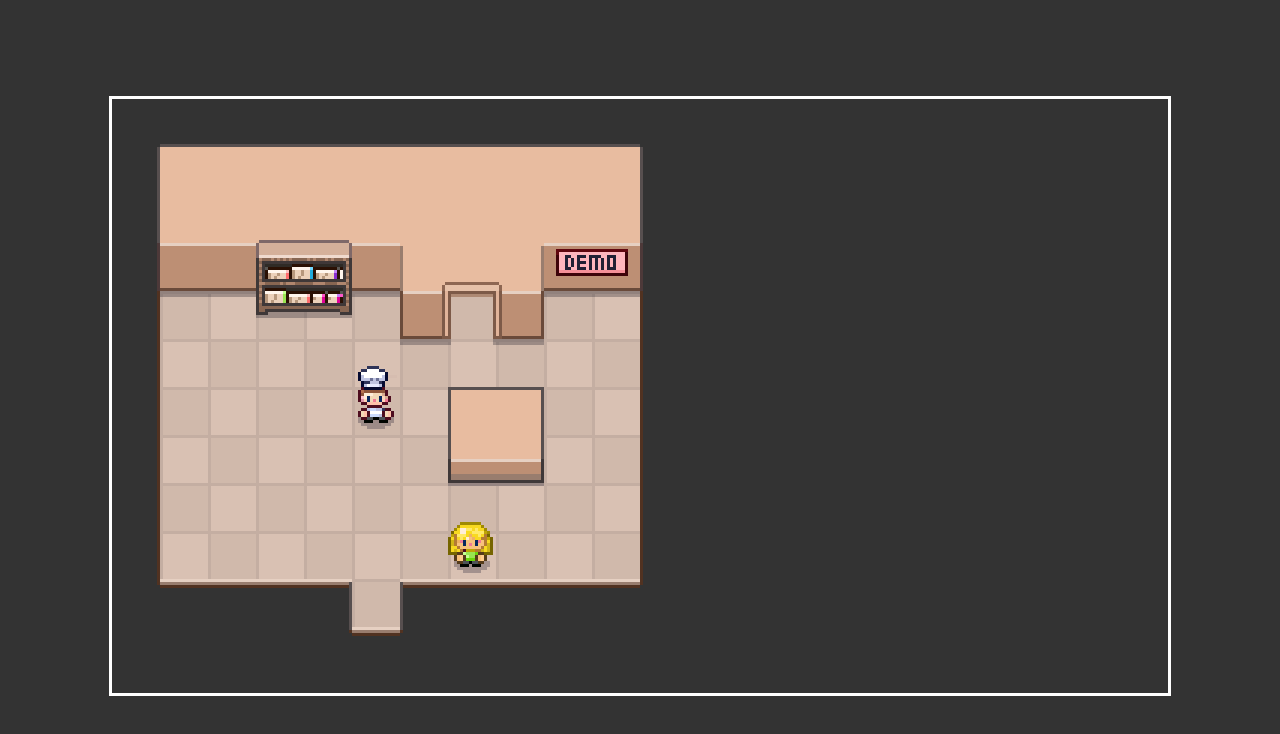
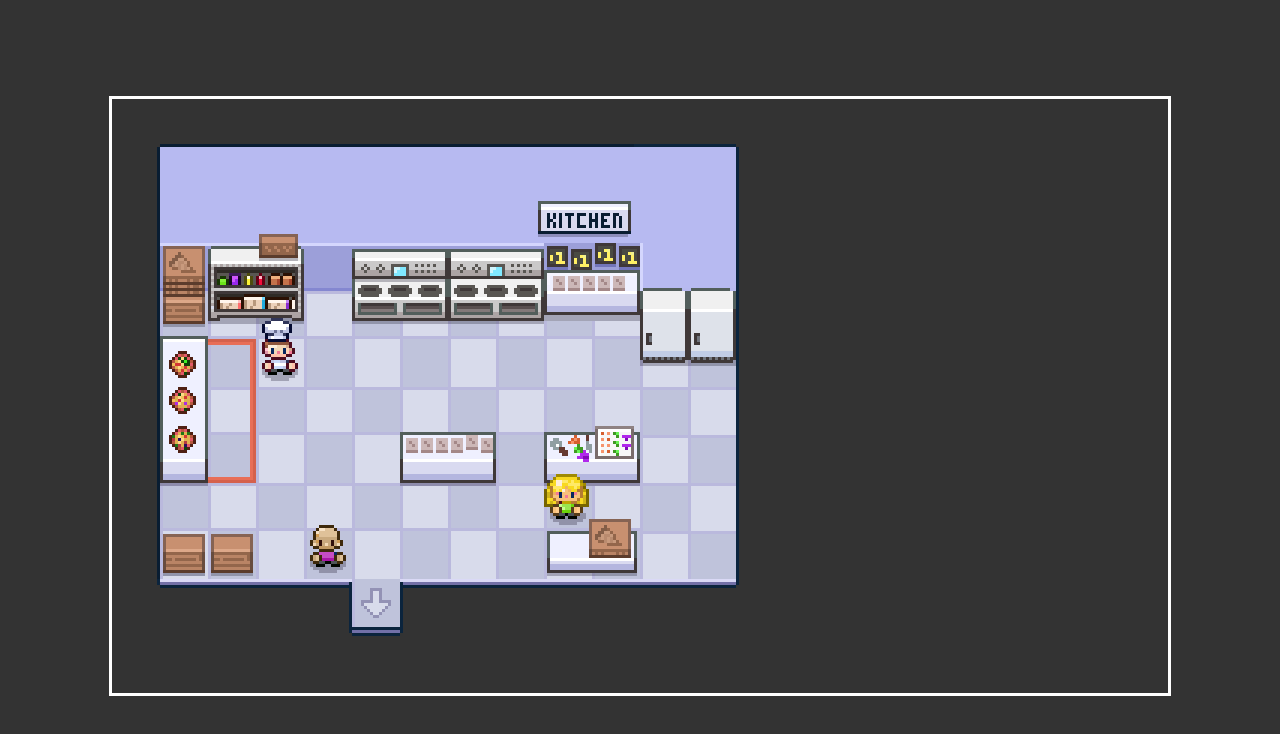
Before and after one commit to amreitz/JavaGame, a plain HTML site: page index.html in a window 1280 px wide. Drawn offline with Linux system fonts and the light colour scheme.

Commit message:
Organizing to better structure and imports.

```diff
--- a/OverworldMap.js
+++ /dev/null
@@ -1,61 +0,0 @@
-class OverworldMap {
-
-    constructor (config) {
-        this.gameObjects = config.gameObjects;
-
-        this.lowerImage = new Image();
-        this.lowerImage.src = config.lowerSrc; // tiles
-
-        this.upperImage = new Image();
-        this.upperImage.src = config.upperSrc; // things that are drawn to obscure / go over the characters.
-    }
-
-    drawLowerImage(ctx) {
-        ctx.drawImage(this.lowerImage,0,0)
-    }
-
-    drawUpperImage(ctx){
-        ctx.drawImage(this.upperImage,0,0)
-    }
-
-}
-
-window.OverworldMaps = {
-    DemoRoom: {
-        lowerSrc: "/images/maps/DemoLower.png",
-        upperSrc: "/images/maps/DemoUpper.png",
-        gameObjects: {
-            hero: new Character({
-                x: utils.withGrid(5),
-                y: utils.withGrid(6),
-                isPlayerControlled: true,
-            }),
-            npc1: new Character({
-                x: utils.withGrid(7),
-                y: utils.withGrid(9),
-                src: "images/characters/people/npc1.png",
-            })
-        }
-    },
-
-    Kitchen: {
-        lowerSrc: "/images/maps/KitchenLower.png",
-        upperSrc: "/images/maps/KitchenUpper.png",
-        gameObjects: {
-            hero: new GameObject({
-                x: utils.withGrid(3),
-                y: utils.withGrid(5),
-            }),
-            npcA: new GameObject({
-                x: utils.withGrid(9),
-                y: utils.withGrid(8),
-                src: "images/characters/people/npc1.png",
-            }),
-            npcB: new GameObject({
-                x: utils.withGrid(4),
-                y: utils.withGrid(9),
-                src: "images/characters/people/npc2.png",
-            })
-        }
-    },
-}
--- a/index.html
+++ b/index.html
@@ -12,14 +12,7 @@
     </div>
 
     <!-- Scripts -->
-    <script src="/utils.js"></script>
-    <script src="/DirectionInput.js"></script>
-    <script src="/GameObject.js"></script>
-    <script src="/Character.js"></script>
-    <script src="/Sprite.js"></script>
-    <script src="/OverworldMap.js"></script>
-    <script src="/Overworld.js"></script>
-    <script src="/init.js"></script>
+    <script src="./src/init.js" type="module"></script>
 
   </body>
 </html>
--- a/Overworld.js
+++ b/src/engine/Overworld.js
@@ -1,3 +1,8 @@
+
+import DirectionInput from '../utilities/DirectionInput.js'
+import {OverworldMap} from '../maps/OverworldMap.js'
+import {MapList} from '../maps/MapList.js'
+
 class Overworld {
  constructor(config) {
    this.element = config.element;
@@ -11,12 +16,12 @@ class Overworld {
     // Clear the canvas
     this.ctx.clearRect(0,0,this.canvas.width,this.canvas.height)
 
-
     // Draw lower layer
     this.map.drawLowerImage(this.ctx);
 
     // Draw all game objects
     Object.values(this.map.gameObjects).forEach(object => {
+
       object.update({
         arrow: this.directionInput.direction
       })
@@ -40,10 +45,12 @@ class Overworld {
   this.directionInput = new DirectionInput();
   this.directionInput.init();
 
-  this.map = new OverworldMap(window.OverworldMaps.DemoRoom);
+  this.map = new OverworldMap(MapList.Kitchen);
   this.startGameLoop();
 
  }
 
 
 }
+
+export default Overworld
--- a/init.js
+++ b/src/init.js
@@ -1,3 +1,5 @@
+import Overworld from './engine/Overworld.js'
+
 (function () {
 
   const overworld = new Overworld({
--- /dev/null
+++ b/src/maps/MapList.js
@@ -0,0 +1,8 @@
+import {utils} from '../utilities/utils.js'
+import {DemoRoom} from './ascii_maps/DemoRoom.js'
+import { Kitchen } from './ascii_maps/Kitchen.js'
+
+export const MapList = {
+    DemoRoom: DemoRoom,
+    Kitchen: Kitchen,
+}
--- /dev/null
+++ b/src/maps/OverworldMap.js
@@ -0,0 +1,59 @@
+import { Character } from '../objects/Character.js'
+import { GameObject } from '../objects/GameObject.js'
+import { Item } from '../objects/Item.js';
+
+const typeMap = {
+    "Character": Character,
+    "GameObject" : GameObject,
+    "Item": Item,
+}
+
+export class OverworldMap {
+
+    constructor (config) {
+
+        this.gameObjects = {}; // Live objects are in here
+        this.configObjects = config.configObjects; // Configuration element
+
+        this.mountObjects();
+
+        this.lowerImage = new Image();
+        this.lowerImage.src = config.lowerSrc; // tiles
+
+        this.upperImage = new Image();
+        this.upperImage.src = config.upperSrc; // things that are drawn to obscure / go over the characters.
+    }
+
+    // Mount the objects
+    mountObjects() {
+        Object.keys(this.configObjects).forEach(key => {
+            let object = this.configObjects[key];
+            object.id = key;
+
+            let instance;
+
+            if (object.type in typeMap) {
+                instance = new typeMap[object.type](object);
+            }
+
+            if (instance) {
+                this.gameObjects[key] = instance;
+                this.gameObjects[key].id = key;
+                instance.mount(this);
+            }
+
+
+        })
+    }
+
+    // Draw lower layer of map
+    drawLowerImage(ctx) {
+        ctx.drawImage(this.lowerImage,0,0)
+    }
+
+    // Draw upper layer of map (above characters)
+    drawUpperImage(ctx){
+        ctx.drawImage(this.upperImage,0,0)
+    }
+
+}
--- /dev/null
+++ b/src/maps/ascii_maps/DemoRoom.js
@@ -0,0 +1,23 @@
+export const DemoRoom = {
+    lowerSrc: "/images/maps/DemoLower.png",
+    upperSrc: "/images/maps/DemoUpper.png",
+    configObjects: {
+        hero: {
+            type: "Character",
+            x: 5,
+            y: 6,
+            isPlayerControlled: true,
+        },
+        npc1: {
+            type: "GameObject",
+            x: 7,
+            y: 9,
+            src: "images/characters/people/npc1.png",
+        },
+        toy: {
+            type: "Item",
+            x: 5,
+            y: 8,
+            src: "images/characters/box.png",
+        }
+    }}
--- /dev/null
+++ b/src/maps/ascii_maps/Kitchen.js
@@ -0,0 +1,24 @@
+export const Kitchen = {
+    lowerSrc: "/images/maps/KitchenLower.png",
+    upperSrc: "/images/maps/KitchenUpper.png",
+    configObjects: {
+        npcA: {
+            type: "Character",
+            x: 9,
+            y: 8,
+            src: "images/characters/people/npc1.png",
+        },
+        npcB: {
+            type: "Character",
+            x: 4,
+            y: 9,
+            src: "images/characters/people/npc2.png",
+        },
+        hero: {
+            type: "Character",
+            x: 3,
+            y: 5,
+            isPlayerControlled: true,
+        },
+    }
+}
--- a/Character.js
+++ b/src/objects/Character.js
@@ -1,4 +1,6 @@
-class Character extends GameObject {
+import {GameObject} from './GameObject.js'
+
+export class Character extends GameObject {
     constructor(config) {
         super(config);
 
--- a/GameObject.js
+++ b/src/objects/GameObject.js
@@ -1,8 +1,11 @@
-class GameObject {
+import Sprite from './Sprite.js'
+import { utils } from '../utilities/utils.js'
+
+export class GameObject {
 
     constructor(config) {
-        this.x = config.x || 0;
-        this.y = config.y || 0;
+        this.x = utils.withGrid(config.x) || 0;
+        this.y = utils.withGrid(config.y) || 0;
 
         this.direction = config.direction || "down";
 
@@ -18,4 +21,8 @@ class GameObject {
 
     }
 
+    mount() {
+
+    }
+
 }
--- /dev/null
+++ b/src/objects/Item.js
@@ -0,0 +1,13 @@
+import {GameObject} from './GameObject.js'
+
+export class Item extends GameObject {
+    constructor(config) {
+        super(config);
+
+    }
+
+    update() {
+
+    }
+
+}
--- a/Sprite.js
+++ b/src/objects/Sprite.js
@@ -1,5 +1,4 @@
-class Sprite {
-
+export default class Sprite {
 
     constructor (config) {
         // Loading images
--- a/DirectionInput.js
+++ b/src/utilities/DirectionInput.js
@@ -43,3 +43,5 @@ class DirectionInput {
         return this.heldDirections[0];
     }
 }
+
+export default DirectionInput
--- a/utils.js
+++ b/src/utilities/utils.js
@@ -1,4 +1,4 @@
-const utils = {
+export const utils = {
     withGrid(n) {
         return n*16;
     }
```
